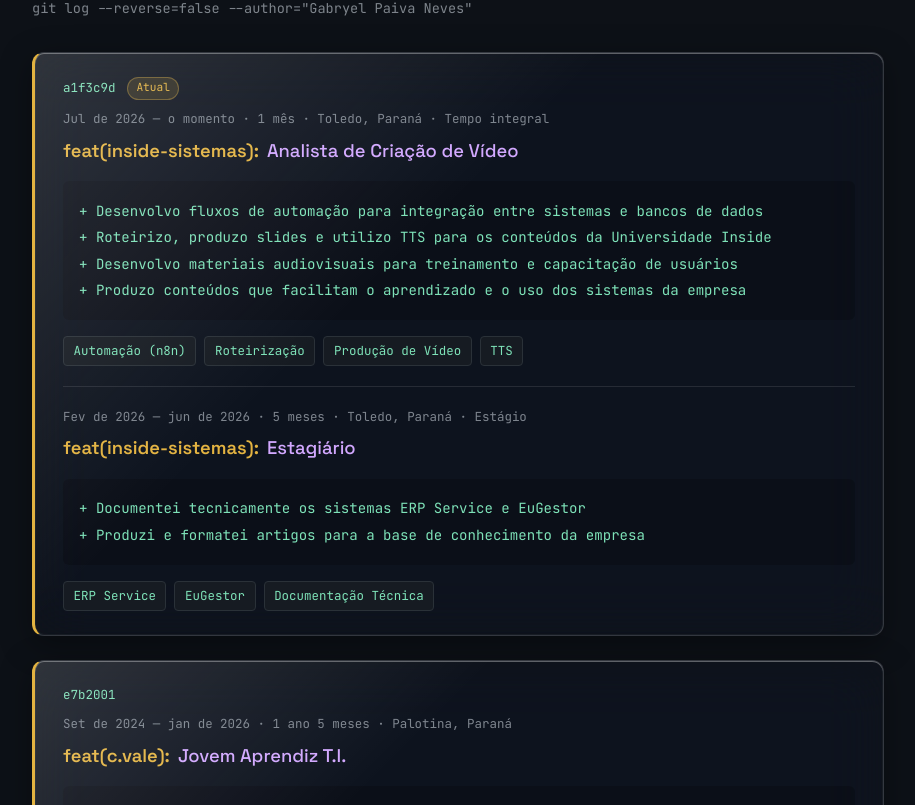
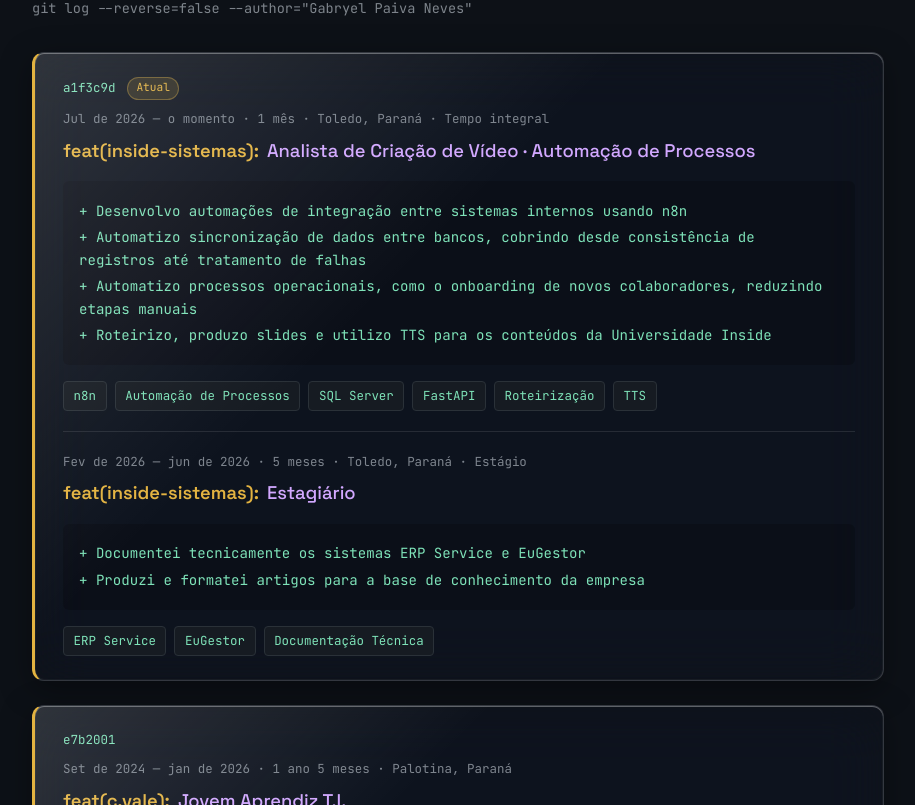
Before and after one commit to OPaiva-1721/portifolio, a React (Vite) app: page / in a window 1280 px wide. Shown: the part 1355-2160 px from the top of the page, without its empty margins (182-1097 px from the left). Built offline with nearby package versions, Linux system fonts and the light colour scheme.

Commit message:
Atualiza descrição e responsabilidades do cargo de Analista de Criação de Vídeo, detalhando automações de processos e ferramentas utilizadas.

```diff
--- a/src/data/content.js
+++ b/src/data/content.js
@@ -43,15 +43,15 @@
     roles: [
       {
         date: 'Jul de 2026 — o momento · 1 mês · Toledo, Paraná · Tempo integral',
-        role: 'Analista de Criação de Vídeo',
+        role: 'Analista de Criação de Vídeo · Automação de Processos',
         additions: [
-          'Desenvolvo fluxos de automação para integração entre sistemas e bancos de dados',
+          'Desenvolvo automações de integração entre sistemas internos usando n8n',
+          'Automatizo sincronização de dados entre bancos, cobrindo desde consistência de registros até tratamento de falhas',
+          'Automatizo processos operacionais, como o onboarding de novos colaboradores, reduzindo etapas manuais',
           'Roteirizo, produzo slides e utilizo TTS para os conteúdos da Universidade Inside',
-          'Desenvolvo materiais audiovisuais para treinamento e capacitação de usuários',
-          'Produzo conteúdos que facilitam o aprendizado e o uso dos sistemas da empresa',
         ],
         removals: [],
-        stack: ['Automação (n8n)', 'Roteirização', 'Produção de Vídeo', 'TTS'],
+        stack: ['n8n', 'Automação de Processos', 'SQL Server', 'FastAPI', 'Roteirização', 'TTS'],
       },
       {
         date: 'Fev de 2026 — jun de 2026 · 5 meses · Toledo, Paraná · Estágio',
```
